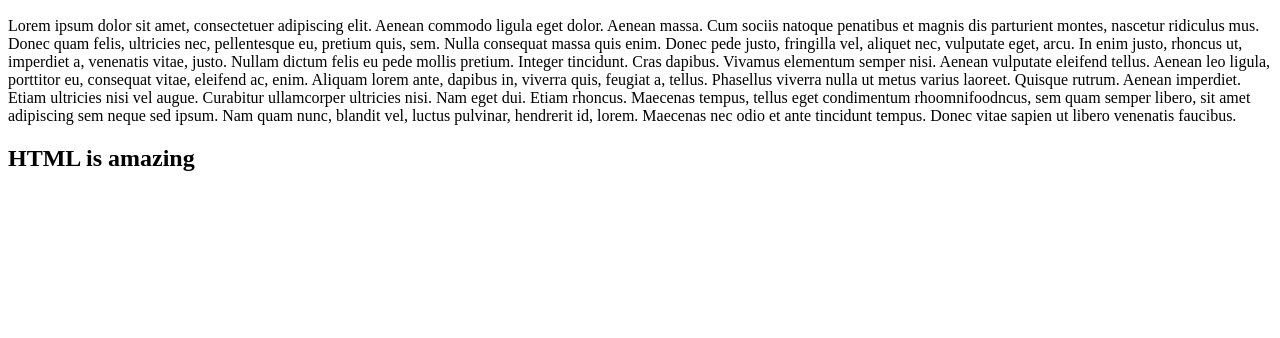
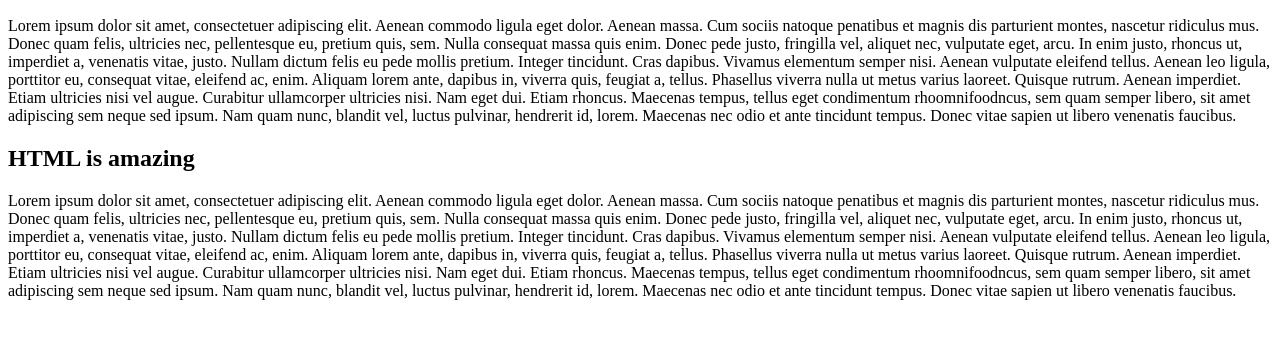
Before and after one commit to wisestme/HTML5-and-CSS3-code-along, a plain HTML site: page index.html in a window 1280 px wide. Shown: the part 110-448 px from the top of the page. Drawn offline with Linux system fonts and the light colour scheme.

Commit message:
adds paragraph to page

```diff
--- a/index.html
+++ b/index.html
@@ -11,5 +11,6 @@
 		<p>Lorem ipsum dolor sit amet, consectetuer adipiscing elit. Aenean commodo ligula eget dolor. Aenean massa. Cum sociis natoque penatibus et magnis dis parturient montes, nascetur ridiculus mus. Donec quam felis, ultricies nec, pellentesque eu, pretium quis, sem. Nulla consequat massa quis enim. Donec pede justo, fringilla vel, aliquet nec, vulputate eget, arcu. In enim justo, rhoncus ut, imperdiet a, venenatis vitae, justo. Nullam dictum felis eu pede mollis pretium. Integer tincidunt. Cras dapibus. Vivamus elementum semper nisi. Aenean vulputate eleifend tellus. Aenean leo ligula, porttitor eu, consequat vitae, eleifend ac, enim. Aliquam lorem ante, dapibus in, viverra quis, feugiat a, tellus. Phasellus viverra nulla ut metus varius laoreet. Quisque rutrum. Aenean imperdiet. Etiam ultricies nisi vel augue. Curabitur ullamcorper ultricies nisi. Nam eget dui. Etiam rhoncus. Maecenas tempus, tellus eget condimentum rhoomnifoodncus, sem quam semper libero, sit amet adipiscing sem neque sed ipsum. Nam quam nunc, blandit vel, luctus pulvinar, hendrerit id, lorem. Maecenas nec odio et ante tincidunt tempus. Donec vitae sapien ut libero venenatis faucibus.</p>
 
 		<h2>HTML is amazing</h2>
+		<p>Lorem ipsum dolor sit amet, consectetuer adipiscing elit. Aenean commodo ligula eget dolor. Aenean massa. Cum sociis natoque penatibus et magnis dis parturient montes, nascetur ridiculus mus. Donec quam felis, ultricies nec, pellentesque eu, pretium quis, sem. Nulla consequat massa quis enim. Donec pede justo, fringilla vel, aliquet nec, vulputate eget, arcu. In enim justo, rhoncus ut, imperdiet a, venenatis vitae, justo. Nullam dictum felis eu pede mollis pretium. Integer tincidunt. Cras dapibus. Vivamus elementum semper nisi. Aenean vulputate eleifend tellus. Aenean leo ligula, porttitor eu, consequat vitae, eleifend ac, enim. Aliquam lorem ante, dapibus in, viverra quis, feugiat a, tellus. Phasellus viverra nulla ut metus varius laoreet. Quisque rutrum. Aenean imperdiet. Etiam ultricies nisi vel augue. Curabitur ullamcorper ultricies nisi. Nam eget dui. Etiam rhoncus. Maecenas tempus, tellus eget condimentum rhoomnifoodncus, sem quam semper libero, sit amet adipiscing sem neque sed ipsum. Nam quam nunc, blandit vel, luctus pulvinar, hendrerit id, lorem. Maecenas nec odio et ante tincidunt tempus. Donec vitae sapien ut libero venenatis faucibus.</p>
 	</body>
 </html>
```
